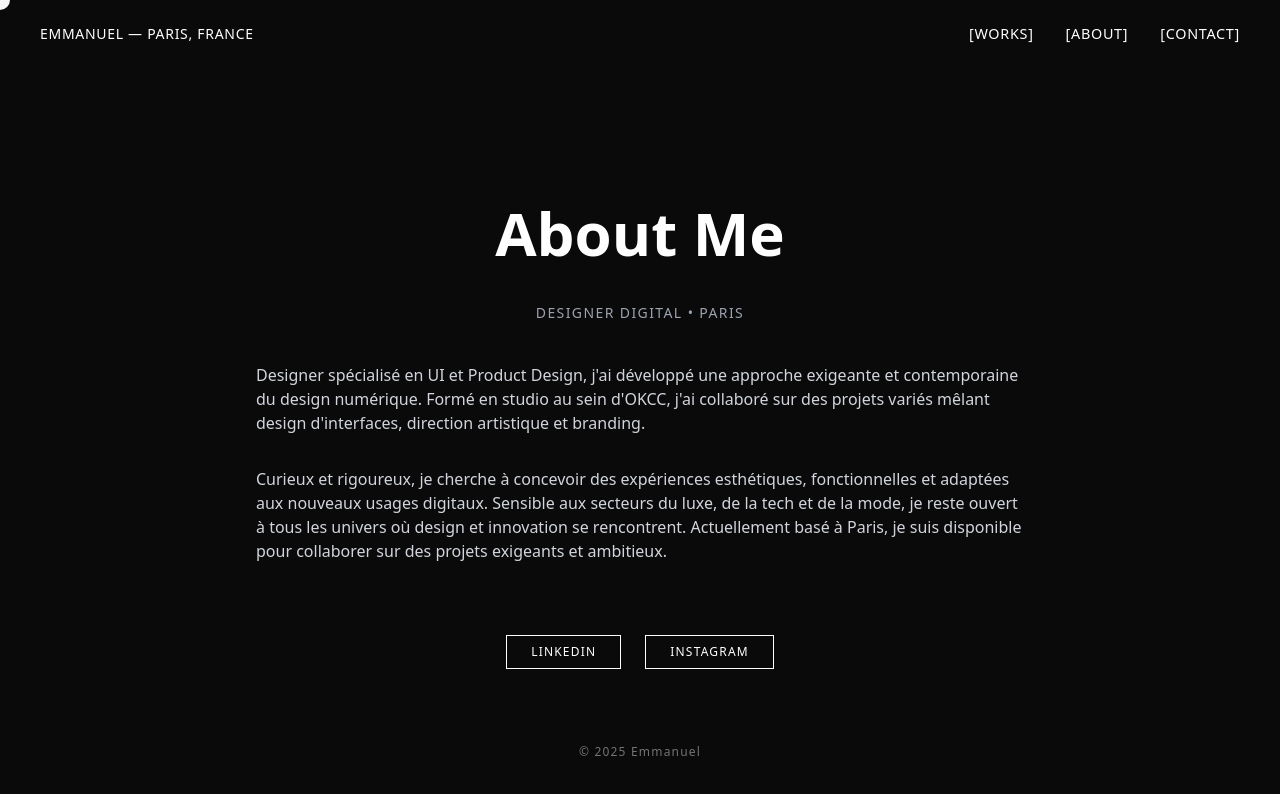
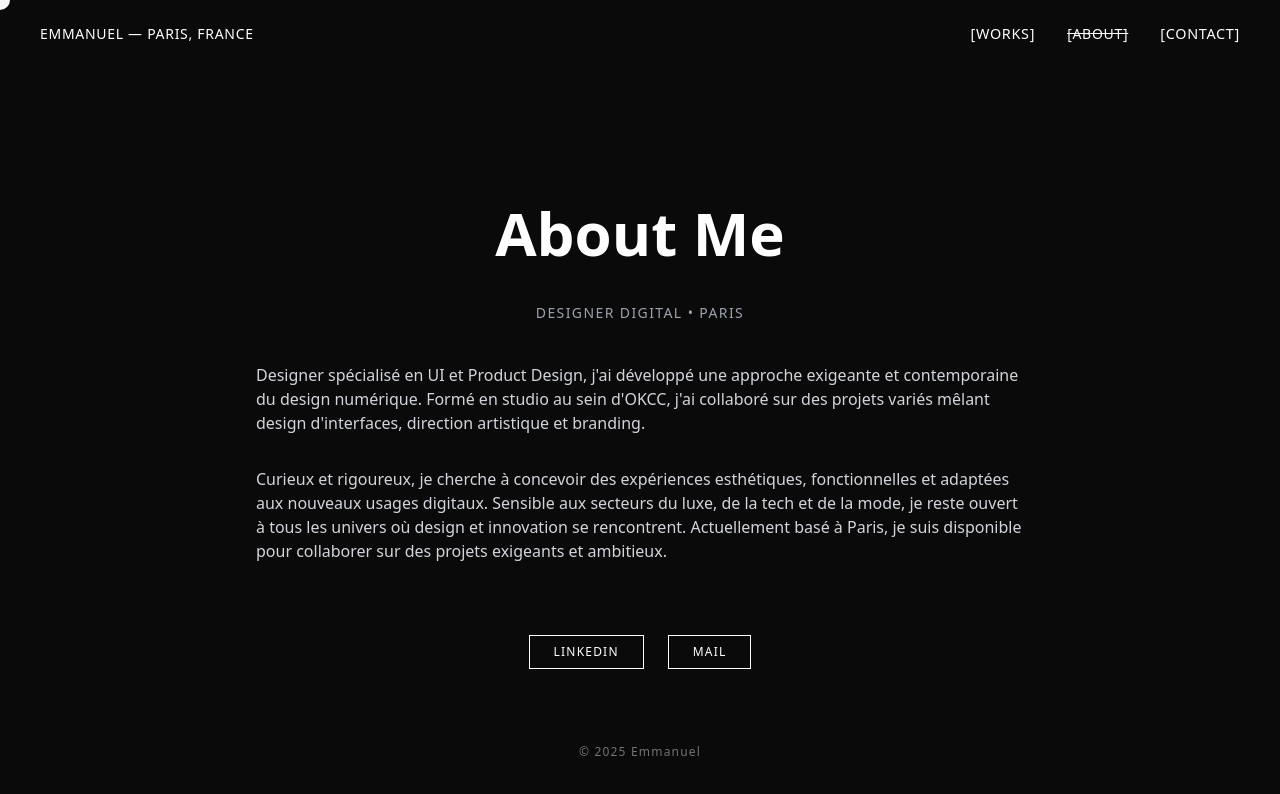
Before and after one commit to manuwsi/emmanuel, a Next.js app: page /about in a window 1280 px wide. Shown: the top 794 px of the page. Built offline with nearby package versions, Linux system fonts and the light colour scheme; a web font is replaced by a local one.

Commit message:
Update: About page header and contact links

```diff
--- a/src/app/about/page.tsx
+++ b/src/app/about/page.tsx
@@ -32,7 +32,7 @@ export default function AboutPage() {
         </div>
         <nav className="space-x-6 md:space-x-8">
           <Link href="/">[Works]</Link>
-          <Link href="/about">[About]</Link>
+          <span className="line-through">[About]</span>
           <a href="mailto:emmanuelijjou@gmail.com">[Contact]</a>
         </nav>
       </header>
@@ -80,7 +80,7 @@ export default function AboutPage() {
             className="pt-8 flex justify-center space-x-6"
           >
             <a
-              href="https://www.linkedin.com/in/emmanuel-ijjou/"
+              href="https://www.linkedin.com/in/emmanuel-ijjou-00a7a9213/"
               target="_blank"
               rel="noopener noreferrer"
               className="border border-white px-6 py-2 text-xs uppercase tracking-widest hover:bg-white hover:text-black transition-all duration-300"
@@ -88,12 +88,10 @@ export default function AboutPage() {
               LinkedIn
             </a>
             <a
-              href="https://www.instagram.com/manu.wsi/"
-              target="_blank"
-              rel="noopener noreferrer"
+              href="mailto:emmanuelijjou@gmail.com"
               className="border border-white px-6 py-2 text-xs uppercase tracking-widest hover:bg-white hover:text-black transition-all duration-300"
             >
-              Instagram
+              Mail
             </a>
           </motion.div>
         </div>
```
